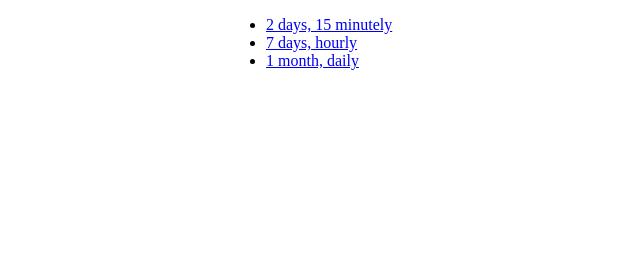
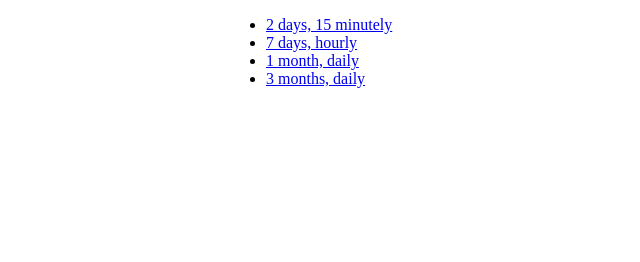
Before and after one commit to mujdecisy/indicators, a Flask app: template templates/index.html in a window 1280 px wide. Shown: the part 432-694 px from the top of the page, without its empty margins (30-670 px from the left). Run offline with Flask 3, Linux system fonts and the light colour scheme; the template is opened without the code that fills it: most values are stand-ins (such as "Sample title", 1, 10 or a date in 2020).

Commit message:
Update index.html

```diff
--- a/templates/index.html
+++ b/templates/index.html
@@ -5,6 +5,7 @@
     <li><a href="/?dataPeriod=2d&dataInterval=15m">2 days, 15 minutely</a></li>
     <li><a href="/?dataPeriod=7d&dataInterval=1h">7 days, hourly</a></li>
     <li><a href="/?dataPeriod=1mo&dataInterval=1d">1 month, daily</a></li>
+    <li><a href="/?dataPeriod=3mo&dataInterval=1d">3 months, daily</a></li>
 </ul>
 
 {% endblock %} {% block script %}
```
